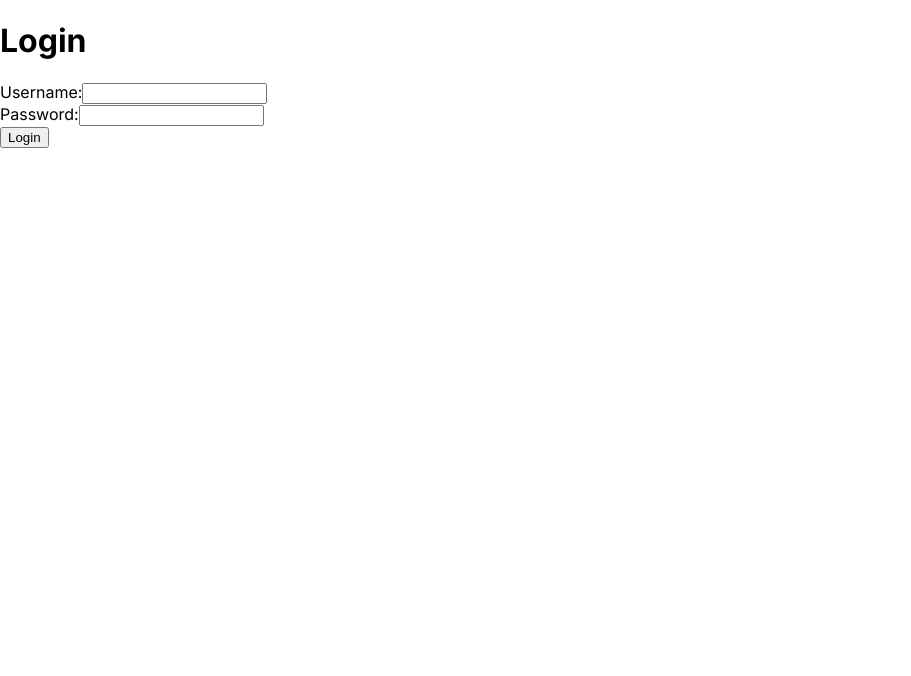
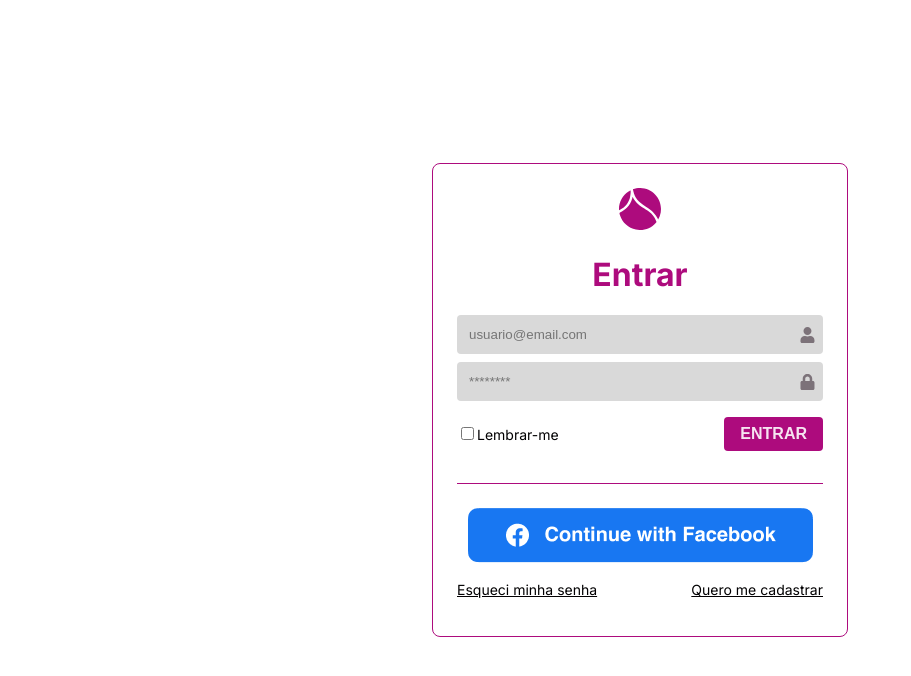
Before and after one commit to Gustavoalmeida5446/ebelle, a React (Vite) app: page /ebelle/login in a window 1280 px wide. Shown: the top 676 px of the page, without its empty margins (0-911 px from the left). Built offline with nearby package versions, Linux system fonts and the light colour scheme.

Commit message:
feat: login screen

```diff
--- a/src/App.css
+++ b/src/App.css
@@ -6,6 +6,8 @@
   --text-color: #020002;
   --black-80: rgba(2, 0, 2, 0.8);
   --complementary: #0bad3b;
+  --gray-light: #d9d9d9;
+  --gray-dark: #7c7279;
   font-family: "Inter", sans-serif;
 }
 
@@ -192,6 +194,87 @@ body {
   text-align: center;
 }
 
+.login-container {
+  display: flex;
+  justify-content: center;
+  align-items: center;
+  width: 100%;
+  margin-top: 50%;
+  margin: auto;
+  min-height: 100vh;
+}
+
+.login-box {
+  border: var(--primary-color) 1px solid;
+  padding: 24px;
+  border-radius: 8px;
+  flex-direction: column;
+  justify-content: center;
+  justify-items: center;
+  color: var(--primary-color);
+}
+
+.divider {
+  width: 100%;
+  height: 1px;
+  background-color: var(--primary-color);
+  margin: 24px 0 24px 0;
+}
+
+.input-wrapper {
+  border-radius: 4px;
+  border: none;
+  font-size: 16px;
+  width: 350px;
+  background-color: var(--gray-light);
+  padding: 8px;
+  margin: 8px 0;
+  display: flex;
+  justify-content: space-between;
+  align-items: center;
+}
+
+.input {
+  background-color: var(--gray-light);
+  border: none;
+  padding: 4px;
+  width: 100%;
+}
+
+.icon {
+  color: var(--gray-dark);
+}
+
+.login-wrapper {
+  display: flex;
+  flex-direction: row;
+  justify-content: space-between;
+  align-items: center;
+  width: 100%;
+}
+.button-login {
+  background-color: var(--primary-color);
+  color: var(--white);
+  padding: 8px 16px;
+  border-radius: 4px;
+  text-transform: uppercase;
+  font-weight: 600;
+  margin: 8px 0;
+  border: none;
+  font-size: 16px;
+}
+
+.login-link {
+  color: var(--text-color);
+  font-size: 14px;
+  text-decoration: underline;
+}
+
+.login-remember {
+  color: var(--text-color);
+  font-size: 14px;
+}
+
 @media only screen and (max-width: 500px) {
   .hero-content {
     width: 80%;
--- a/src/App.tsx
+++ b/src/App.tsx
@@ -7,6 +7,9 @@ import { useNavigate } from "react-router";
 
 function App() {
   const navigate = useNavigate();
+  const handleClick = () => {
+    alert("Button clicked!");
+  };
 
   return (
     <>
@@ -28,7 +31,9 @@ function App() {
             </p>
           </div>
           <div className="hero-buttons">
-            <button className="button-primary">Cadastrar empresa</button>
+            <button className="button-primary" onClick={handleClick}>
+              Cadastrar empresa
+            </button>
             <button
               className="button-secondary"
               onClick={() => navigate("./login")}
@@ -93,7 +98,9 @@ function App() {
             estúdios. Gerencie agenda, equipe, produtos e finanças de forma
             online, em um só lugar.
           </p>
-          <button className="button-plans">Cadastrar empresa</button>
+          <button className="button-plans" onClick={handleClick}>
+            Cadastrar empresa
+          </button>
         </div>
       </div>
       <div className="access-section">
--- a/src/Login.tsx
+++ b/src/Login.tsx
@@ -1,20 +1,61 @@
+import logoIcon from "./assets/logo-icon.svg";
+import fb from "./assets/fb.png";
+import { FaUser, FaLock } from "react-icons/fa";
+
 function Login() {
+  const handleClick = () => {
+    alert("Button clicked!");
+  };
+
   return (
-    <div>
-      <h1>Login</h1>
-      <form>
-        <label>
-          Username:
-          <input type="text" name="username" />
-        </label>
-        <br />
-        <label>
-          Password:
-          <input type="password" name="password" />
-        </label>
-        <br />
-        <button type="submit">Login</button>
-      </form>
+    <div className="login-container">
+      <div className="login-box">
+        <img className="logo-icon" src={logoIcon} alt="e-belle" />
+        <h1>Entrar</h1>
+        <form>
+          <div className="input-wrapper">
+            <input
+              className="input"
+              placeholder="usuario@email.com"
+              type="text"
+              name="username"
+            />
+            <FaUser className="icon" />
+          </div>
+          <div className="input-wrapper">
+            <input
+              className="input"
+              placeholder="********"
+              type="password"
+              name="password"
+            />
+            <FaLock className="icon" /> <br />
+          </div>
+          <div className="login-wrapper">
+            <div>
+              <input type="checkbox" />
+              <label className="login-remember">Lembrar-me</label>
+            </div>
+            <button
+              className="button-login"
+              onClick={handleClick}
+              type="submit"
+            >
+              Entrar
+            </button>
+          </div>
+        </form>
+        <div className="divider"></div>
+        <img src={fb} onClick={handleClick} />
+        <div className="login-wrapper">
+          <p className="login-link" onClick={handleClick}>
+            Esqueci minha senha
+          </p>
+          <p className="login-link" onClick={handleClick}>
+            Quero me cadastrar
+          </p>
+        </div>
+      </div>
     </div>
   );
 }
```
Also changed, not shown: src/assets/fb.png (renamed from src/assets/Fixed.png), src/assets/logo-icon.svg (added).
